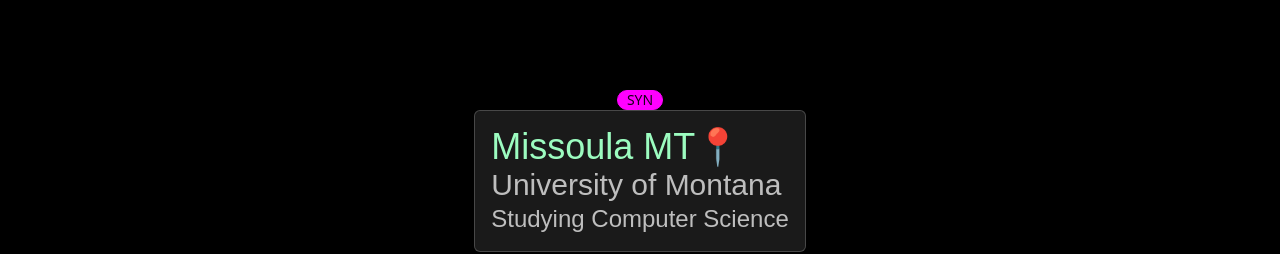
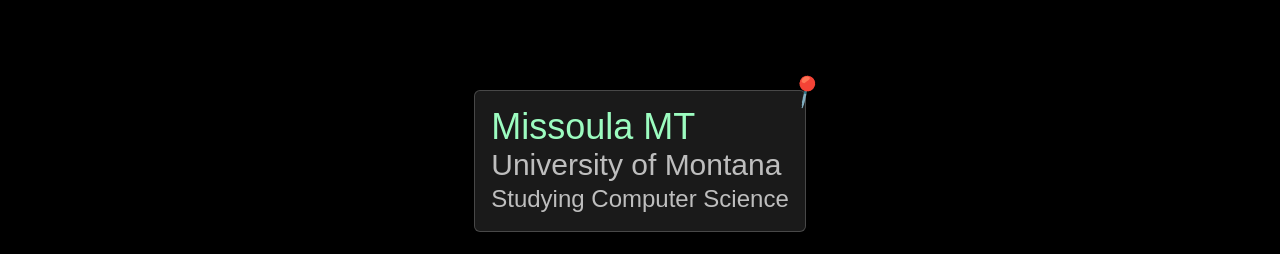
Before and after one commit to trevornei/trevorneidotcom, a Next.js app: page / in a window 1280 px wide. Shown: the part 2177-2431 px from the top of the page. Built offline with nearby package versions, Linux system fonts and the light colour scheme; a web font is replaced by a local one.

Commit message:
Got rid of images

```diff
--- a/src/app/home/cardThree.jsx
+++ b/src/app/home/cardThree.jsx
@@ -11,50 +11,15 @@ export default function CardThree() {
     <>
       <div className="relative xl:h-[1000px] xl:w-full">
         <div className="flex flex-col items-center justify-center">
-          <span className="badge indicator-item badge-secondary">SYN</span>
           <div className="glassy indicator flex-col items-start justify-center rounded-md border-[1px] border-white/20 xl:p-4">
-            <h1 className="text-tp">Missoula MT📍</h1>
+            <span className="indicator-item rotate-12 rounded-full text-3xl">
+              📍
+            </span>
+            <h1 className="text-tp">Missoula MT</h1>
             <h2 className="">University of Montana</h2>
             <h3 className="">Studying Computer Science</h3>
           </div>
         </div>
-        {/* <div className="relative h-[300px] w-[300px] bg-transparent">
-          <Image
-            src={meClimb}
-            alt="Climbing"
-            className="absolute -z-20 origin-top-left rotate-12 xl:left-[950px] xl:top-[200px]"
-            width={300}
-            height={300}
-          />
-          <Image
-            src={action}
-            alt="Action"
-            className="absolute inset-0 -z-10 origin-top-left rotate-12 xl:left-[200px] xl:top-[300px]"
-            width={300}
-            height={300}
-          />
-          <Image
-            src={pets}
-            alt="Pets"
-            className="absolute inset-0 top-0 z-0 origin-top-left -rotate-12 xl:left-[1100px]"
-            width={300}
-            height={300}
-          />
-          <Image
-            src={rafting}
-            alt="Rafting"
-            className="absolute inset-0 z-10 xl:-top-[300px] xl:left-[500px]"
-            width={300}
-            height={300}
-          />
-          <Image
-            src={wr}
-            alt="WR"
-            className="absolute inset-0 z-20 origin-top-left -rotate-[5deg]"
-            width={300}
-            height={300}
-          />
-        </div> */}
       </div>
     </>
   );
```
